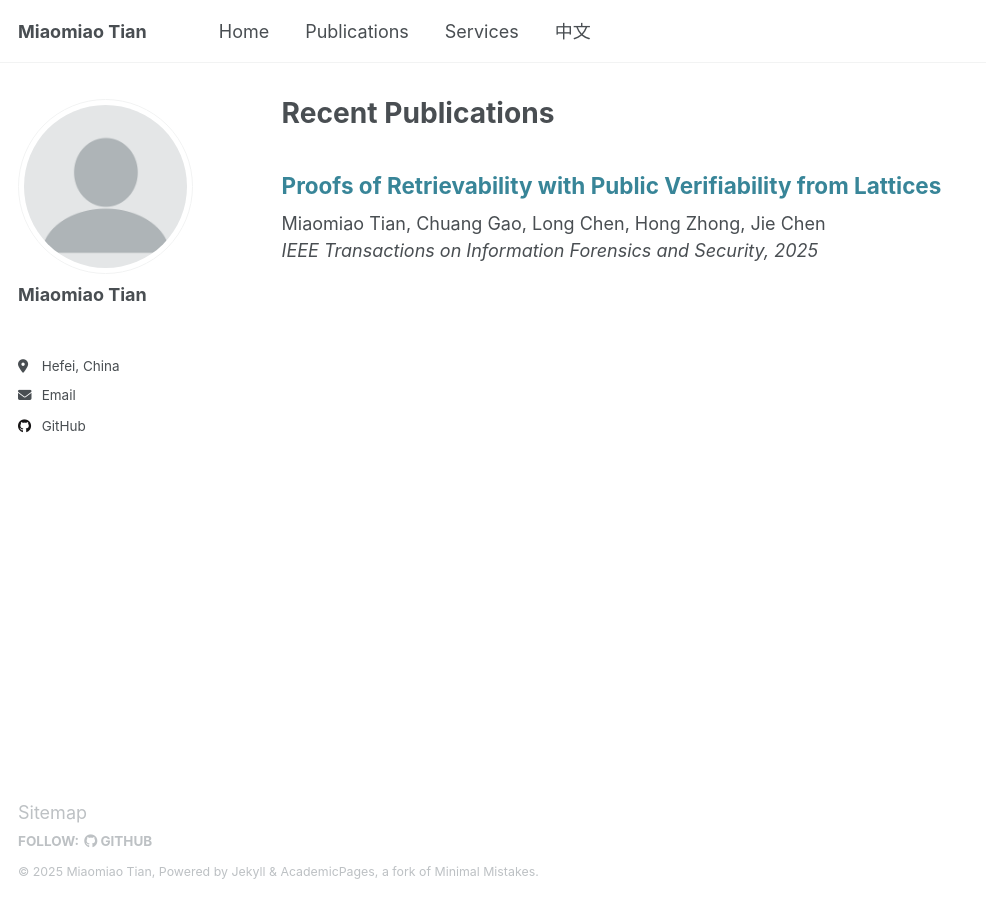
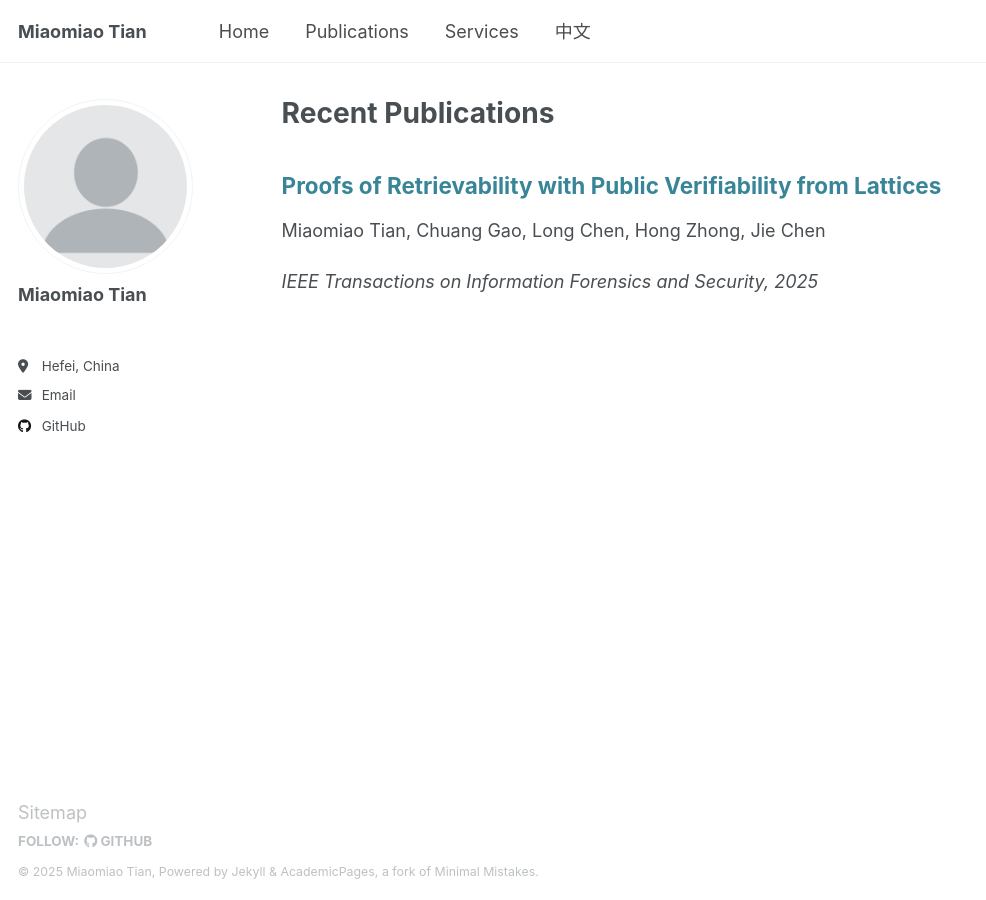
Before and after one commit to dmtian/dmtian.github.io, a Jekyll site: the page built from _pages/publications.html, in a window 1280 px wide. Shown: the whole page, without its empty margins (0-986 px from the left). Built offline with Jekyll 4.4.1, drawn with Linux system fonts in a browser that asks for light colours.

Commit message:
Update publications.html

```diff
--- a/_pages/publications.html
+++ b/_pages/publications.html
@@ -6,6 +6,5 @@ author_profile: true
 ---
 
 <h2 style="color: rgb(56,133,152);">Proofs of Retrievability with Public Verifiability from Lattices</h2>
-Miaomiao Tian, Chuang Gao, Long Chen, Hong Zhong, Jie Chen
-<br>
+<p style="font-size: 18px;">Miaomiao Tian, Chuang Gao, Long Chen, Hong Zhong, Jie Chen</p>
 <i style="font-size: 18px;">IEEE Transactions on Information Forensics and Security, 2025</i>
```
